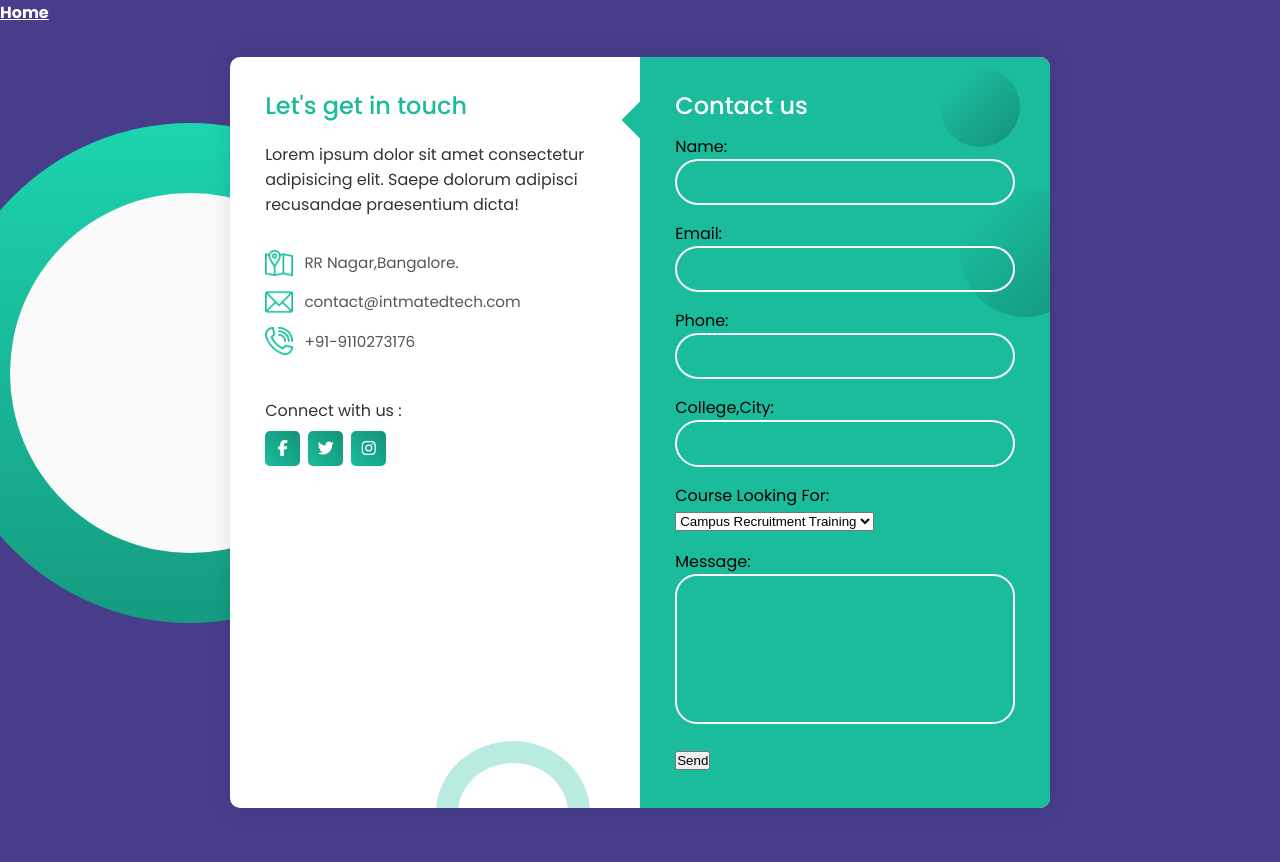
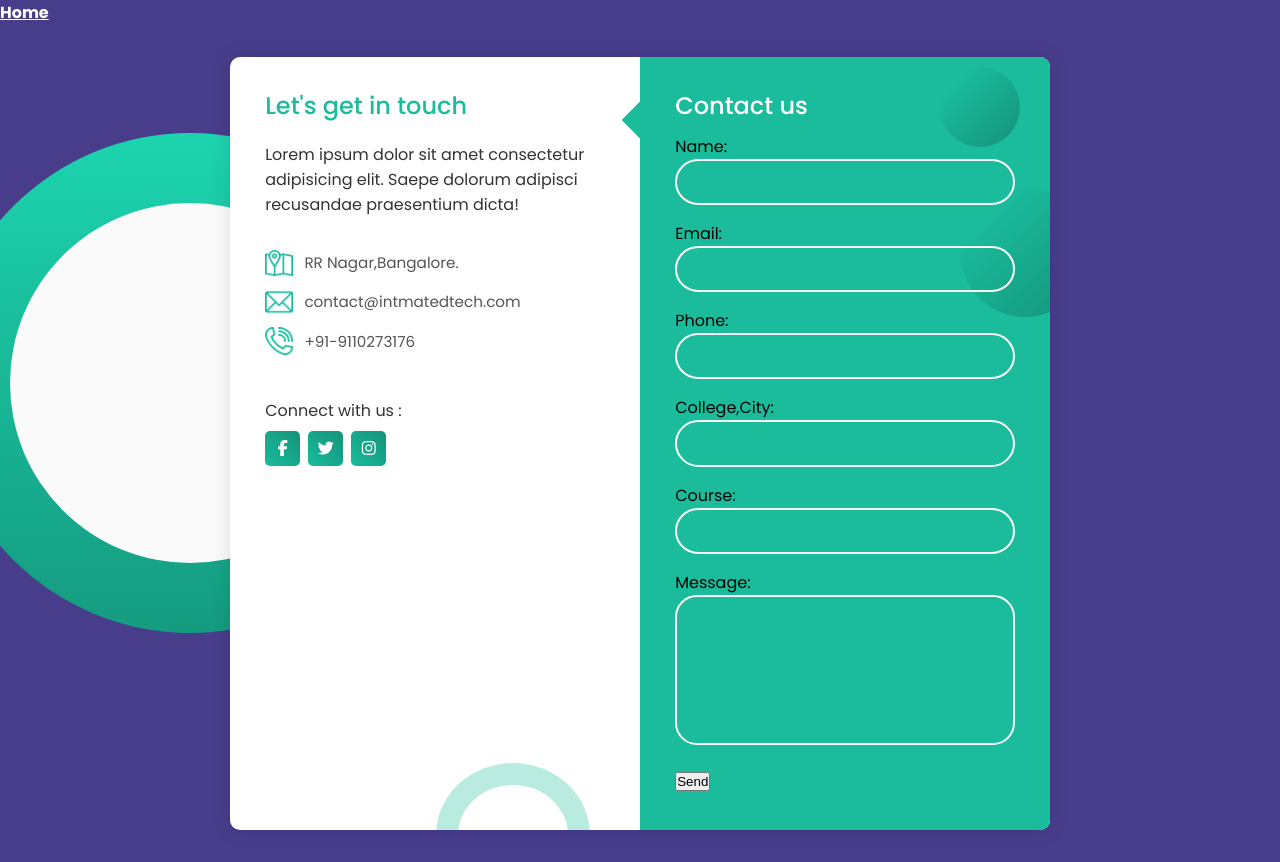
Before and after one commit to kkrishnabai/ie1, a plain HTML site: page contactus.html in a window 1280 px wide. Before the commit the page ends 840 px from the top, so only its background shows below. Drawn offline with Linux system fonts and the light colour scheme.

Commit message:
Update contactus.html

```diff
--- a/contactus.html
+++ b/contactus.html
@@ -87,18 +87,12 @@
 
            <div class="input-container">
               College,City:
-              <input type="tel" name="College,City" class="input" />
+              <input type="text" name="College,City" class="input" />
           </div>
 
             <div class="input-container">
-              Course Looking For:
-              <select id="course" name="Course" >
-    <option value="crt">Campus Recruitment Training</option>
-          <option value="ce">Competitive Exams</option>
-   <option value="ee">Entrance Exams</option>
-<option value="sd">Skill Development</option>
-
-</select>
+              Course:
+               <input type="text" name="Course Looking for" class="input" />
           </div>
 
             <div class="input-container textarea">
```
